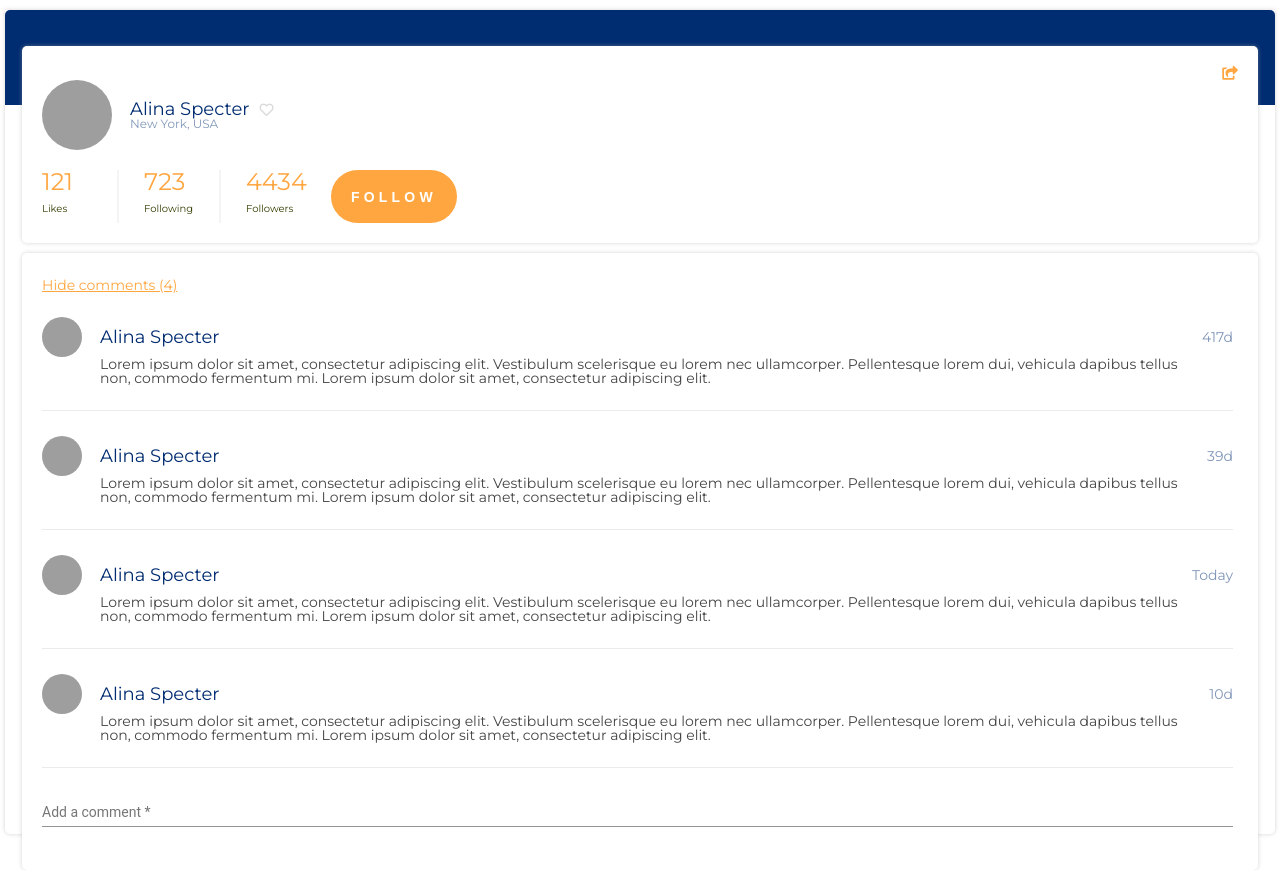
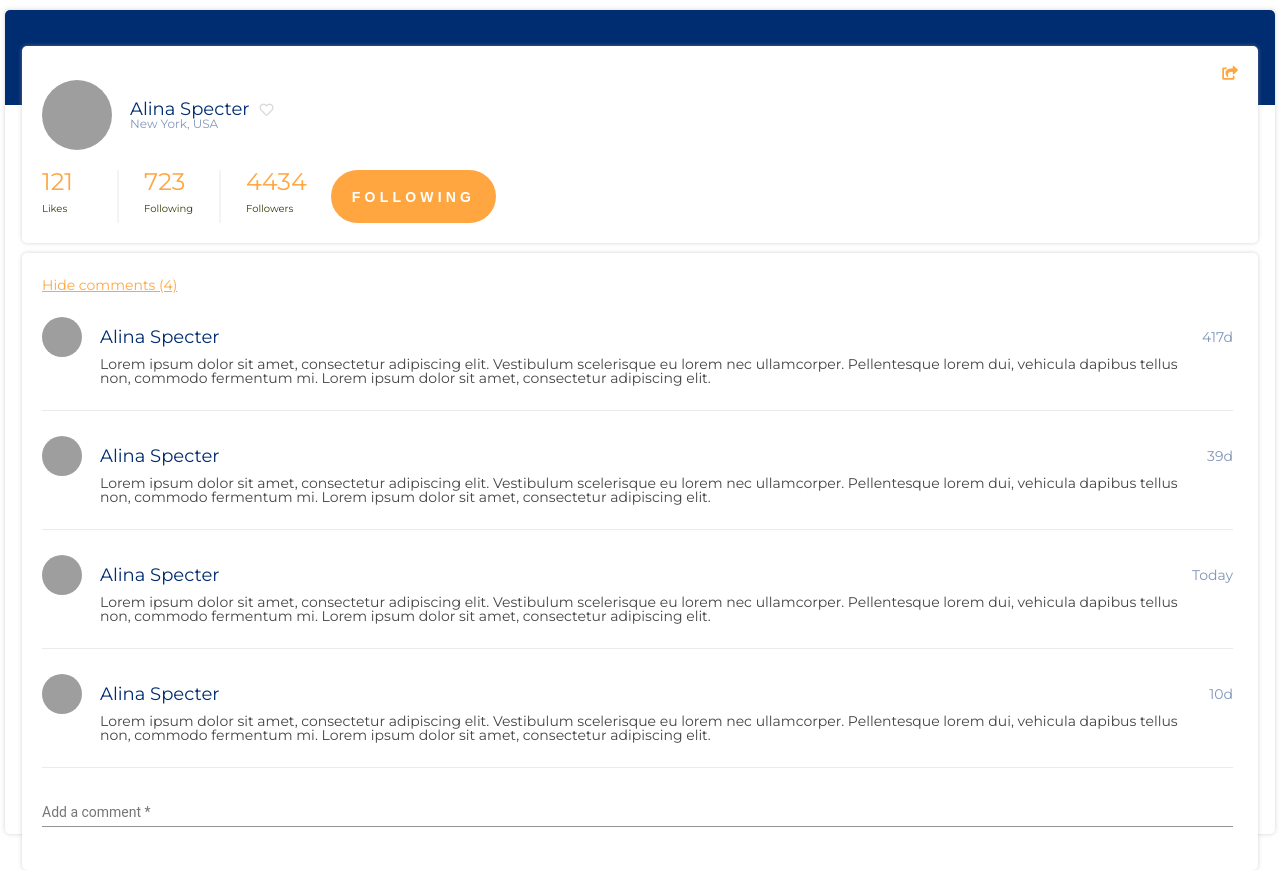
Before and after one commit to kszatkowski/user-profile, an Angular app: page / in a window 1280 px wide. Both pictures are taken after a click on the button "FOLLOW". Built offline with nearby package versions, Linux system fonts and the light colour scheme; grey boxes are pictures that could not be loaded.

Commit message:
Detect if user clicked follow or like button. Corrected value increase on button click.

```diff
--- a/src/app/components/statistics/statistics.component.html
+++ b/src/app/components/statistics/statistics.component.html
@@ -4,5 +4,8 @@
 	<app-statistcs-item [quantity]="following" description="Following"></app-statistcs-item>
 	<span class="separator"></span>
 	<app-statistcs-item [quantity]="followers" description="Followers"></app-statistcs-item>
-	<button class="btn-follow" (click)="follow()">Follow</button>
+	<button class="btn-follow" (click)="follow()">
+		<span *ngIf="!followButtonClicked">Follow</span>
+		<span *ngIf="followButtonClicked">Following</span>
+	</button>
 </div>
--- a/src/app/components/statistics/statistics.component.scss
+++ b/src/app/components/statistics/statistics.component.scss
@@ -23,6 +23,7 @@
 	}
 
 	.btn-follow {
+		width: 165px;
 		margin-left: 35px;
 		font-weight: bold;
 		background: $secondary-color;
@@ -36,7 +37,6 @@
 		cursor: pointer;
 		outline: none;
 
-
 		@media screen and (max-width: $mobile-devices) {
 			width: 100%;
 			margin-left: 0;
--- a/src/app/components/statistics/statistics.component.ts
+++ b/src/app/components/statistics/statistics.component.ts
@@ -10,8 +10,10 @@ export class StatisticsComponent {
 	@Input() likes: number;
 	@Input() following: number;
 	@Input() followers: number;
+	followButtonClicked: boolean = false;
 
 	follow(): void {
-		this.followers++;
+		this.followButtonClicked = !this.followButtonClicked;
+		this.followButtonClicked ? this.followers++ : this.followers--;
 	}
 }
--- a/src/app/components/user-profile-header/user-profile-header.component.html
+++ b/src/app/components/user-profile-header/user-profile-header.component.html
@@ -1,6 +1,6 @@
 <div class="user-profile-header">
 	<i class="fas fa-share-square" (click)="shareProfile()"></i>
 	<app-display-name [imgWidth]="70" [imgHeight]="70" [fullName]="userProfileData?.profile?.fullName" [city]="userProfileData?.profile?.city"
-	 [image]="userProfileData?.profile?.image" (likeClicked)="incrementLikeCount()"></app-display-name>
+	 [image]="userProfileData?.profile?.image" [likeButtonClicked]="likeButtonClicked" (likeEmitter)="like()"></app-display-name>
 	<app-statistics [likes]="userProfileData?.likes" [following]="userProfileData?.following" [followers]="userProfileData?.followers"></app-statistics>
 </div>
--- a/src/app/components/user-profile-header/user-profile-header.component.ts
+++ b/src/app/components/user-profile-header/user-profile-header.component.ts
@@ -12,6 +12,7 @@ import { IUserProfileData } from '@app/interfaces/IUserProfileData';
 export class UserProfileHeaderComponent {
 
 	@Input() userProfileData: IUserProfileData;
+	likeButtonClicked: boolean = false;
 
 	get dialogConfig(): MatDialogConfig {
 		const dialogConfig = new MatDialogConfig();
@@ -26,8 +27,9 @@ export class UserProfileHeaderComponent {
 
 	constructor(private dialog: MatDialog) { }
 
-	incrementLikeCount(): void {
-		this.userProfileData.likes++;
+	like(): void {
+		this.likeButtonClicked = !this.likeButtonClicked;
+		this.likeButtonClicked ? this.userProfileData.likes++ : this.userProfileData.likes--;
 	}
 
 	shareProfile(): void {
--- a/src/app/shared/components/display-name/display-name.component.html
+++ b/src/app/shared/components/display-name/display-name.component.html
@@ -3,11 +3,11 @@
 	<div id="display-name-description" class="description">
 		<p class="full-name">{{fullName}}</p>
 		<div *ngIf="!hideLikeButton" class="like-icon-container-mobile">
-			<i class="far fa-heart" (click)="like()"></i>
+			<i class="far fa-heart" [ngClass]="{'liked': likeButtonClicked}" (click)="like()"></i>
 		</div>
 		<p class="city">{{city}}</p>
 	</div>
 	<div *ngIf="!hideLikeButton" class="like-icon-container">
-		<i class="far fa-heart" (click)="like()"></i>
+		<i class="far fa-heart" [ngClass]="{'liked': likeButtonClicked}" (click)="like()"></i>
 	</div>
 </div>
--- a/src/app/shared/components/display-name/display-name.component.scss
+++ b/src/app/shared/components/display-name/display-name.component.scss
@@ -55,6 +55,11 @@
 				color: #D9D9D9;
 				cursor: pointer;
 			}
+
+			.liked {
+				font-weight: 700;
+				color: #c0392b;
+			}
 		}
 
 		.city {
@@ -81,5 +86,10 @@
 			color: #D9D9D9;
 			cursor: pointer;
 		}
+
+		.liked {
+			font-weight: 700;
+			color: #c0392b;
+		}
 	}
 }
--- a/src/app/shared/components/display-name/display-name.component.ts
+++ b/src/app/shared/components/display-name/display-name.component.ts
@@ -14,9 +14,10 @@ export class DisplayNameComponent {
 	@Input() imgWidth: number;
 	@Input() imgHeight: number;
 	@Input() hideLikeButton: boolean;
-	@Output() likeClicked: any = new EventEmitter();
+	@Input() likeButtonClicked: boolean;
+	@Output() likeEmitter: EventEmitter<any> = new EventEmitter();
 
 	like(): void {
-		this.likeClicked.emit();
+		this.likeEmitter.emit();
 	}
 }
```
